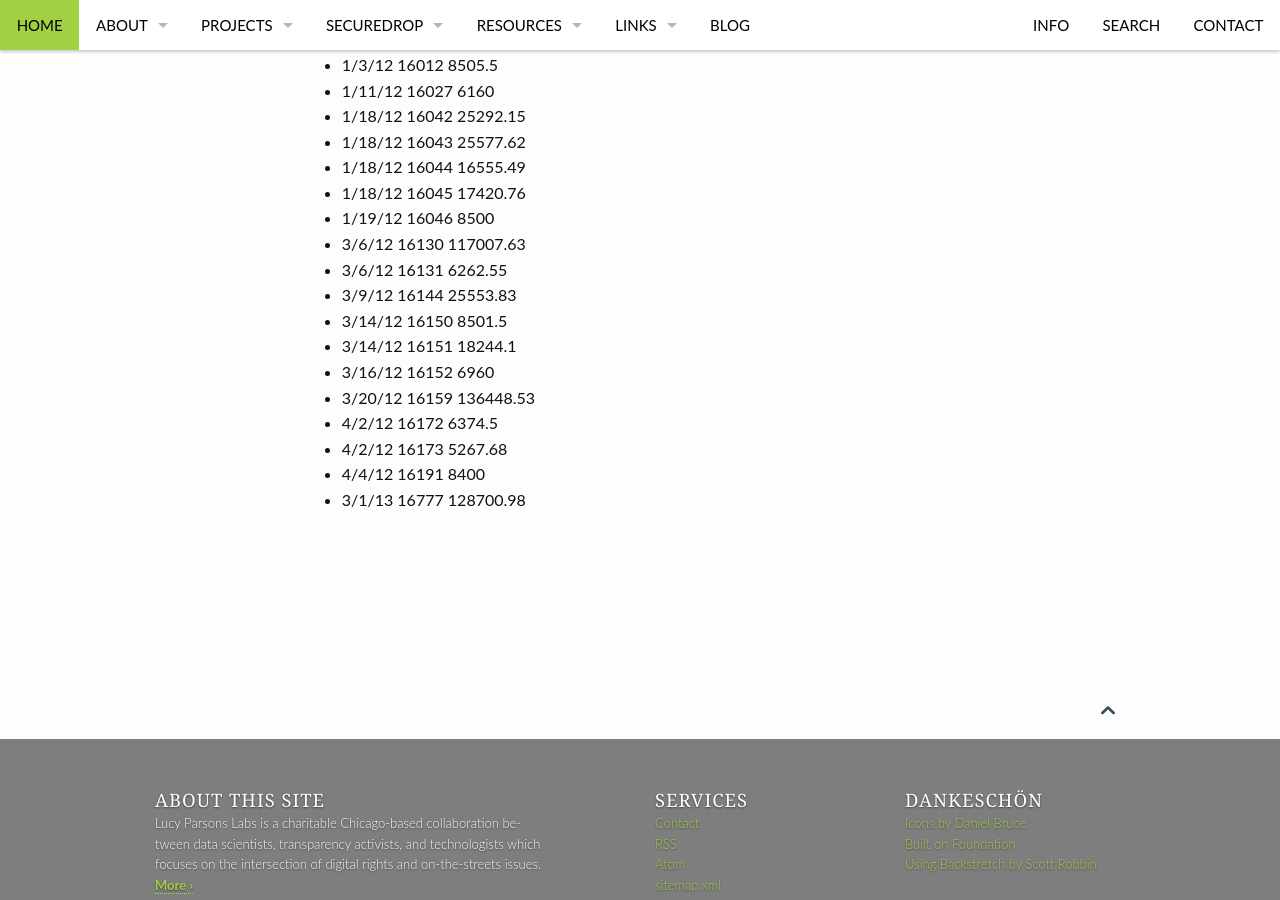
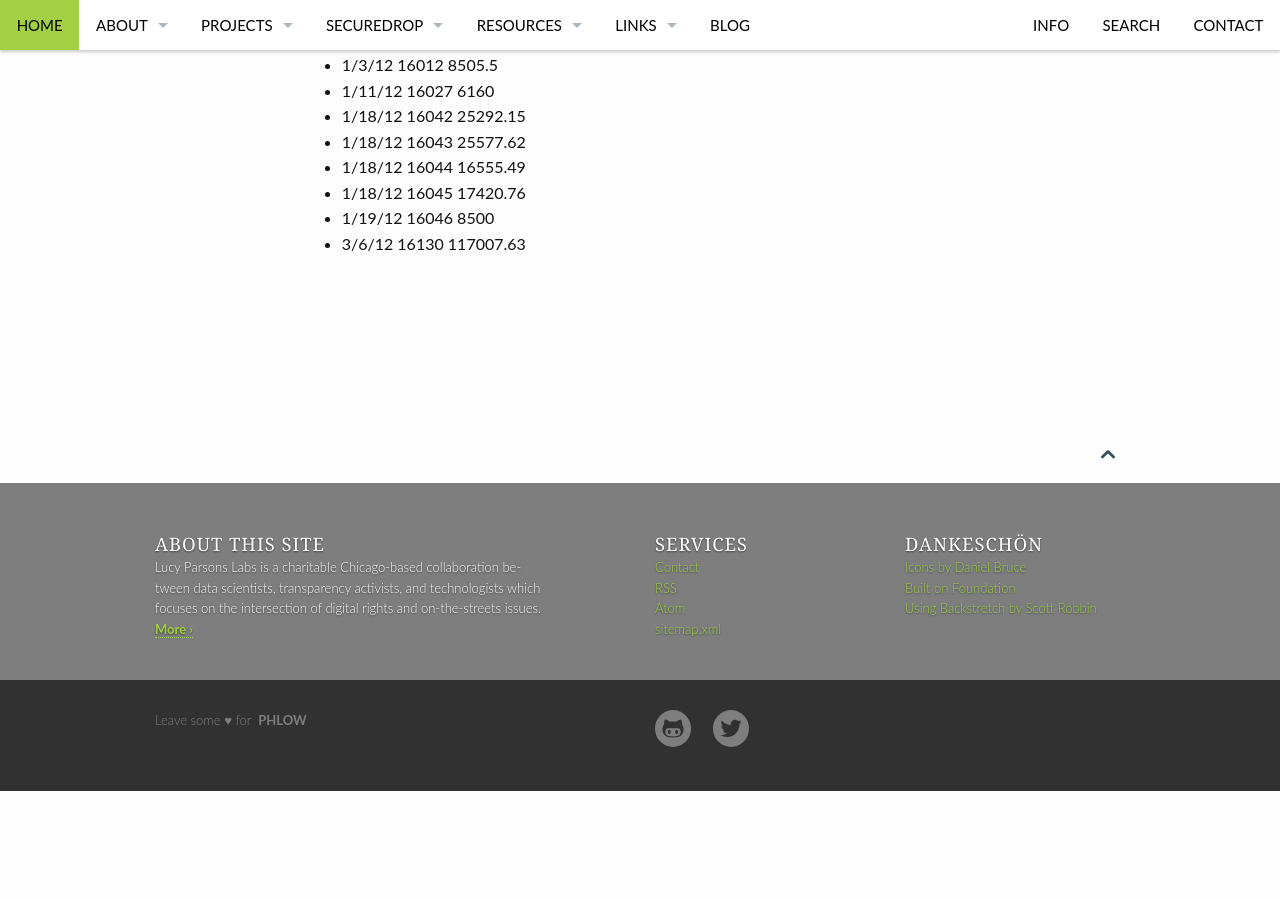
Before and after one commit to saltthefries/lucyparsonslabs.com, a Jekyll site: the page built from projects/checks.md, in a window 1280 px wide and 900 px high, scrolled down 1153 px. Built offline with Jekyll 4.4.1, drawn with Linux system fonts in a browser that asks for light colours; after the commit the page ends 1944 px from its top, so only the background shows below that.

Commit message:
Update checks.md

```diff
--- a/projects/checks.md
+++ b/projects/checks.md
@@ -39,13 +39,3 @@ title: Current Projects
 * 1/18/12	16045	17420.76
 * 1/19/12	16046	8500
 * 3/6/12	16130	117007.63
-* 3/6/12	16131	6262.55
-* 3/9/12	16144	25553.83
-* 3/14/12	16150	8501.5
-* 3/14/12	16151	18244.1
-* 3/16/12	16152	6960
-* 3/20/12	16159	136448.53
-* 4/2/12	16172	6374.5
-* 4/2/12	16173	5267.68
-* 4/4/12	16191	8400
-* 3/1/13	16777	128700.98
```
